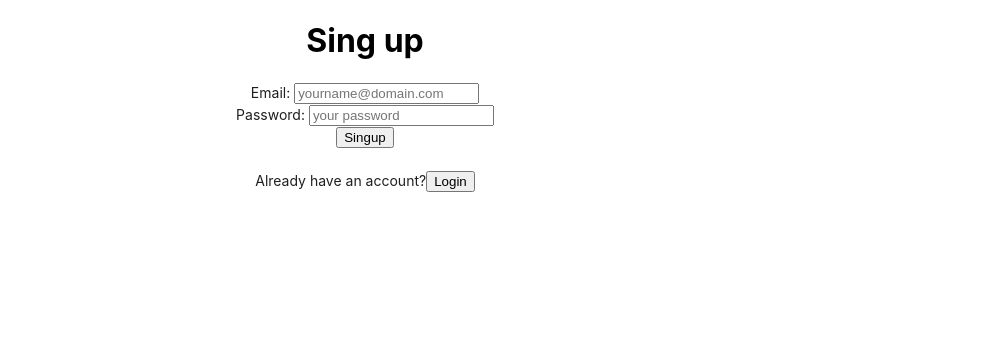
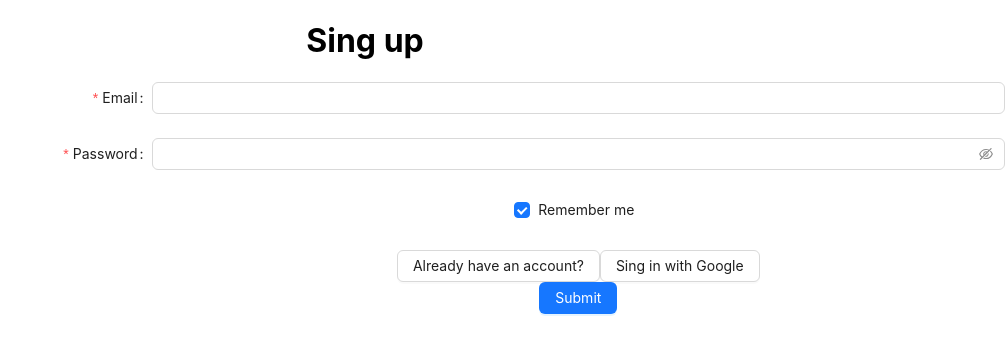
Before and after one commit to beboopr/united-front, a React (Create React App) app: page /singup in a window 1280 px wide. Shown: the top 354 px of the page, without its empty margins (275-1280 px from the left). Built offline with nearby package versions, Linux system fonts and the light colour scheme.

Commit message:
working on sing up

```diff
--- a/src/App.js
+++ b/src/App.js
@@ -4,7 +4,6 @@ import { createContext, useState } from "react";
 import Patchitems from "./components/Patchitems";
 import Navbar from "./components/Navbar";
 import Form from "./components/Form";
-import Home from "./components/Home";
 import Login from "./components/security/Login";
 import Profile from "./components/security/Profile";
 import Singup from "./components/security/Singup";
@@ -24,15 +23,13 @@ function App() {
               ? <>
               <Singup path='/singup' setUser={setUser} element={<Singup />}/>
               </>
-              : <Route path="/" element={<Home />} />
+              : <Login path="/login" setUser={setUser} element={<Login />} />
             }
             <Routes>
             <Route element={ <Navbar theme={theme} setTheme={setTheme}/>} />
-
               <Route path="/newpost" element={<Upload />} />
               <Route path="/form" element={<Form />} />
               <Route path="/updateform" element={<Patchitems />} />
-              <Route path="/login" element={<Login />} />
               <Route path='/profile' element={<Profile />} />
             </Routes>
           </>
--- a/src/components/Form.jsx
+++ b/src/components/Form.jsx
@@ -146,11 +146,9 @@ export default function ProductForm() {
             onChange={(e) => setSelectedFile(e.currentTarget.files[0])}
           />
 {/* <Upload>
-
 <Button onChange={(e) => setSelectedFile(e.currentTarget.files[0])} >
 <UploadOutlined /> Click to Upload
 </Button>
-
 </Upload> */}
         </Form.Item>
         <Button type="primary" htmlType="submit">
--- a/src/components/Home.jsx
+++ b/src/components/Home.jsx
@@ -1,5 +1,7 @@
+import {
+  // Avatar,
+  Card, Collapse, Spin } from "antd";
 import { EditOutlined, EllipsisOutlined, SettingOutlined } from "@ant-design/icons";
-import { Avatar, Card, Collapse, Spin } from "antd";
 import React, { useState, useEffect } from "react";
 import { useParams, useNavigate } from "react-router-dom";
 import "../assets/Home.css";
--- a/src/components/Patchitems.jsx
+++ b/src/components/Patchitems.jsx
@@ -13,8 +13,8 @@ export default function Patchitems() {
 
   const handleAccountUpdate = (values) => {
     console.log("values ->", values);
-    fetch("https://united-backk.web.app/items" , {
-      //  fetch("http://127.0.0.1:5002/items/" ,{
+    // fetch("https://united-backk.web.app/items" , {
+       fetch("http://127.0.0.1:5002/items/" ,{
       method: "PATCH",
       headers: { "Content-Type": "application/json" },
       body: JSON.stringify(values)
--- a/src/components/security/Singup.jsx
+++ b/src/components/security/Singup.jsx
@@ -1,8 +1,8 @@
 import { useState } from "react"
 import { initializeApp } from 'firebase/app'
-import { createUserWithEmailAndPassword, getAuth } from 'firebase/auth'
+import { createUserWithEmailAndPassword, getAuth, GoogleAuthProvider, signInWithPopup } from 'firebase/auth'
 import { useNavigate } from "react-router-dom";
-import { Form } from 'antd';
+import { Button, Checkbox, Form, Input } from 'antd';
 
   const firebaseConfig = {
     apiKey: "AIzaSyDGIJZ4RbDXMlA0qSZv_xB41Qto6HZmuSo",
@@ -14,6 +14,10 @@ import { Form } from 'antd';
   };
 
 export default function Singup() {
+  const onFinish = (values) => {
+    console.log('Success:', values);}
+  const onFinishFailed = (errorInfo) => {
+    console.log('Failed:', errorInfo);}
     const [email, setEmail] = useState('')
     const [password, setPassword] = useState('')
     const [user, setUser] = useState('')
@@ -25,12 +29,93 @@ export default function Singup() {
         const response = await createUserWithEmailAndPassword(auth, email, password) // sing us in
         .catch(alert)
         setUser(response.user)
+    }
+        const handleGoogleLogin = async () => {
+          const app = initializeApp(firebaseConfig) // connects to firebase
+          const auth = getAuth(app) // connect us to firebase Auth
+          const provider = new GoogleAuthProvider()
+          const response = await signInWithPopup(auth, provider)
+          .catch(alert)
+          setUser(response.user)
+      }
 
-    }
+
     return (
         <>
         <h1>Sing up</h1>
-        <Form onSubmit={handleSingup}>
+         <Form onSubmit={handleSingup}
+      name="basic"
+      labelCol={{
+        span: 8,
+      }}
+      wrapperCol={{
+        span: 16,
+      }}
+      initialValues={{
+        remember: true,
+      }}
+      onFinish={onFinish}
+      onFinishFailed={onFinishFailed}
+      autoComplete="on"
+    >
+      <Form.Item
+        label="Email"
+        name="Email"
+        rules={[
+          {
+            required: true,
+            message: 'Please input your Email!',
+          },
+        ]}
+      >
+        <Input />
+      </Form.Item>
+
+      <Form.Item
+        label="Password"
+        name="password"
+        rules={[
+          {
+            required: true,
+            message: 'Please input your Password!',
+          },
+        ]}
+      >
+        <Input.Password />
+      </Form.Item>
+
+      <Form.Item
+        name="remember"
+        valuePropName="checked"
+        wrapperCol={{
+          offset: 8,
+          span: 16,
+        }}
+      >
+        <Checkbox>Remember me</Checkbox>
+      </Form.Item>
+
+      <Form.Item
+        wrapperCol={{
+          offset: 8,
+          span: 16,
+        }}
+      >
+
+           <Button path="/login" onClick={() => navigate('/login')}>Already have an account?</Button>
+        <Button onClick={handleGoogleLogin}path="/" >Sing in with Google</Button>
+        <br/>
+        <Button type="primary" htmlType="submit" path="/" onClick={() => navigate('/')}>
+          Submit
+        </Button>
+      </Form.Item>
+    </Form>
+    </>
+  );
+};
+
+
+               {/* <Form onSubmit={handleSingup}>
              <label htmlFor="email">Email:{' '}
              <input type="email" name="email"
              value = {email} onChange={e => setEmail(e.target.value)}
@@ -45,8 +130,8 @@ export default function Singup() {
 
            <br /><br />
            Already have an account?
-          <button path="login" onClick={() => navigate('/login')}>Login</button>
+           <button path="/login" onClick={() => navigate('/login')}>Login</button>
            </Form>
            </>
-          )
-        }
+           );
+            };  */}
```
Lines whose indentation alone changed are shown as unchanged.
